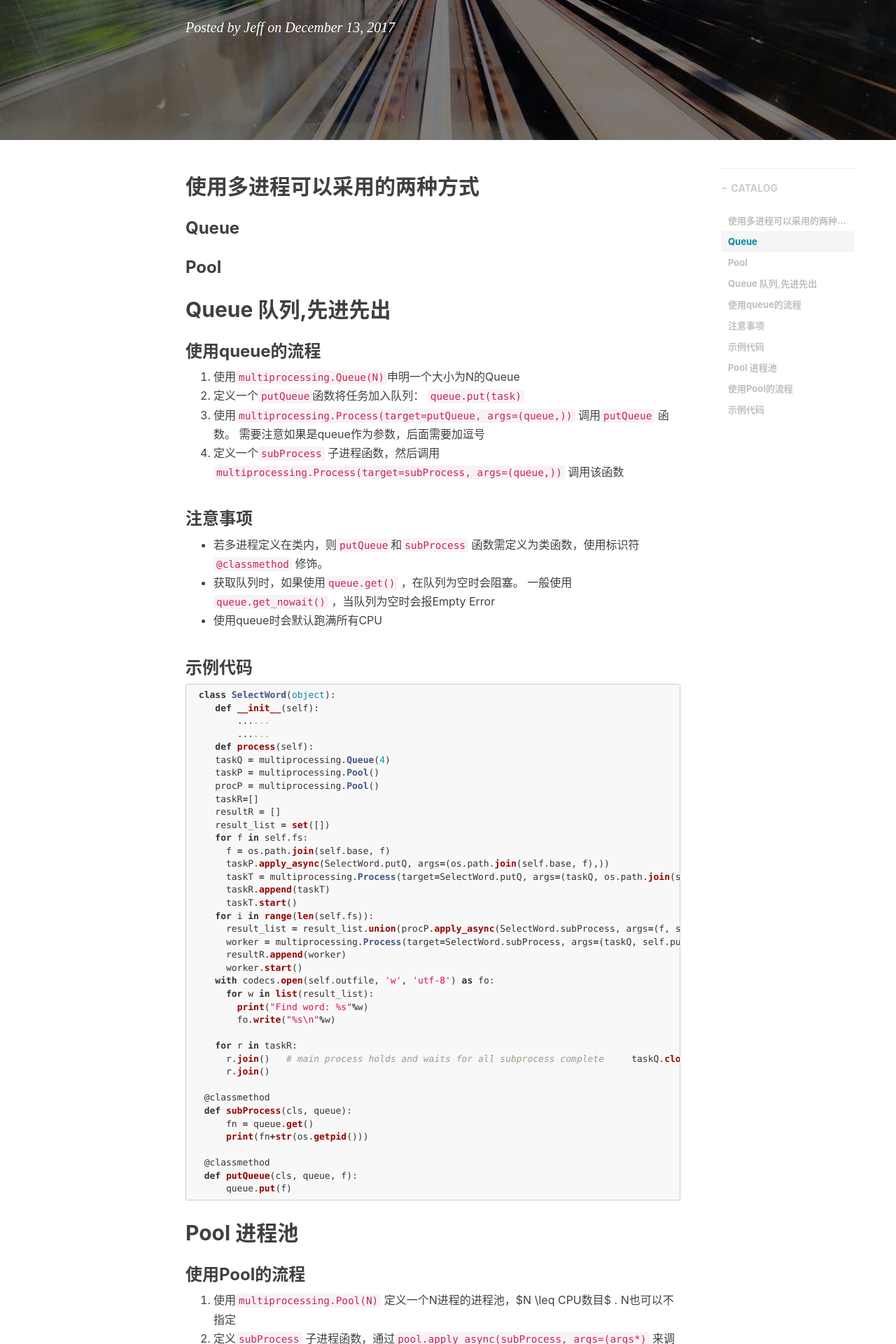
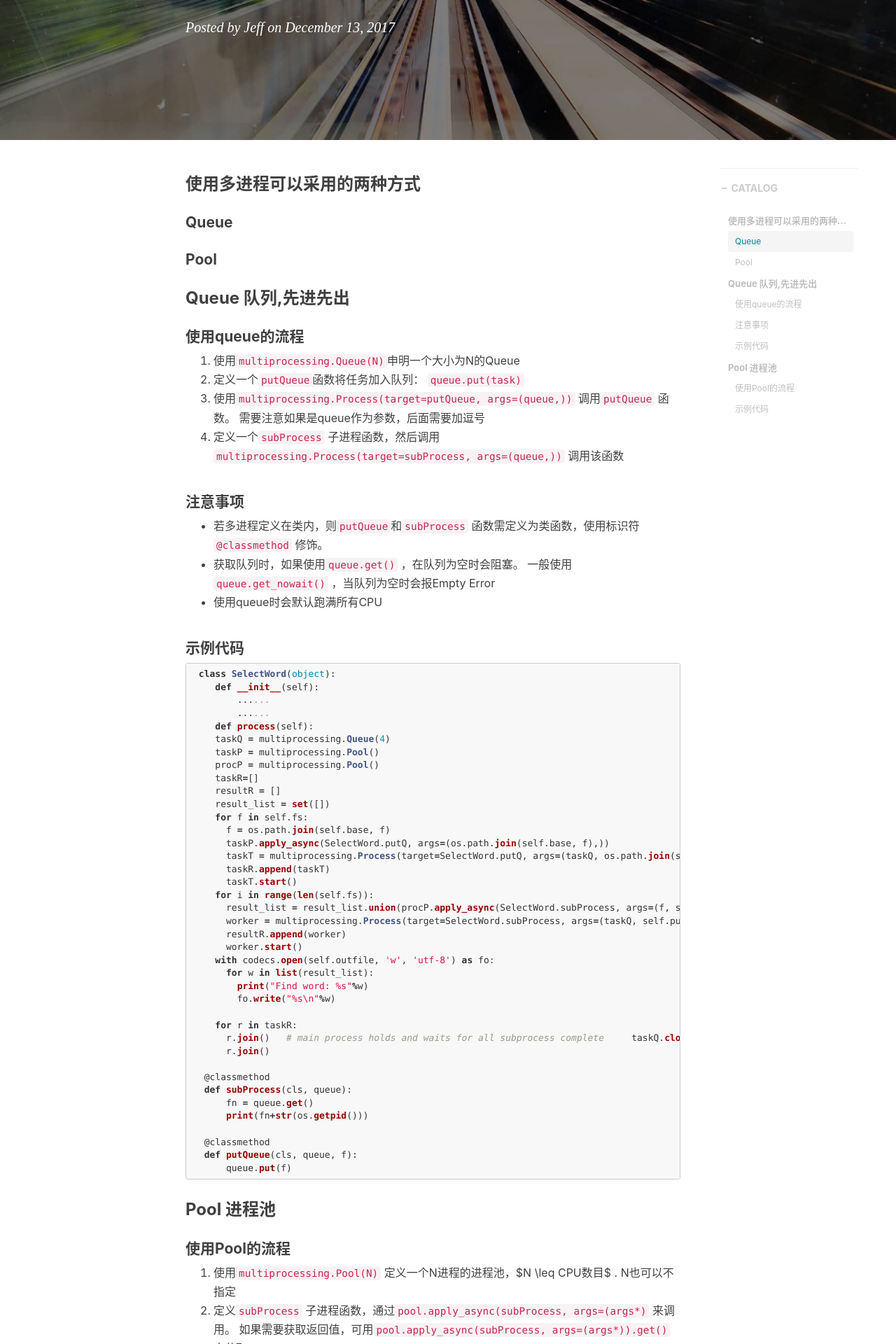
Before and after one commit to JeffpanUK/JeffpanUK.github.io, a Jekyll site: the page built from _posts/2017-12-13-multiprocessing-Pool-and-Queue-usage.markdown, in a window 1280 px wide. Shown: the part 383-2303 px from the top of the page at 70% size. Built offline with Jekyll 4.4.1, drawn with Linux system fonts in a browser that asks for light colours; nearby versions of some CDN libraries; comment, search, counter and statistics services are not loaded.

Commit message:
remove hash tag before title

````diff
--- a/_config.yml
+++ b/_config.yml
@@ -27,7 +27,7 @@ highlighter: rouge
 permalink: pretty
 paginate: 10
 exclude: ["less","node_modules","Gruntfile.js","package.json","README.md","README.zh.md"]
-anchorjs: true                          # if you want to customize anchor. check out line:181 of `post.html`
+anchorjs: false                          # if you want to customize anchor. check out line:181 of `post.html`
 
 
 
--- a/_posts/2017-12-13-multiprocessing-Pool-and-Queue-usage.markdown
+++ b/_posts/2017-12-13-multiprocessing-Pool-and-Queue-usage.markdown
@@ -9,27 +9,27 @@ catalog: true
 tags:
     - python
 ---
-## 使用多进程可以采用的两种方式
+### 使用多进程可以采用的两种方式
 
-### Queue
-### Pool
+#### Queue
+#### Pool
 
-## Queue 队列,先进先出
+### Queue 队列,先进先出
 
-### 使用queue的流程
+#### 使用queue的流程
 
 1. 使用`multiprocessing.Queue(N)`申明一个大小为N的Queue
 2. 定义一个`putQueue`函数将任务加入队列： `queue.put(task)`
 3. 使用`multiprocessing.Process(target=putQueue, args=(queue,))` 调用`putQueue` 函数。 需要注意如果是queue作为参数，后面需要加逗号
 4. 定义一个`subProcess` 子进程函数，然后调用`multiprocessing.Process(target=subProcess, args=(queue,))` 调用该函数
 
-### 注意事项
+#### 注意事项
 
 - 若多进程定义在类内，则`putQueue`和`subProcess` 函数需定义为类函数，使用标识符`@classmethod` 修饰。
 - 获取队列时，如果使用`queue.get()` ，在队列为空时会阻塞。 一般使用`queue.get_nowait()` ，当队列为空时会报Empty Error
 - 使用queue时会默认跑满所有CPU
 
-### 示例代码
+#### 示例代码
 
 ```python
  class SelectWord(object):
@@ -75,15 +75,15 @@ tags:
       queue.put(f)
 ```
 
-## Pool 进程池
+### Pool 进程池
 
-### 使用Pool的流程
+#### 使用Pool的流程
 
 1. 使用`multiprocessing.Pool(N)` 定义一个N进程的进程池，$N \leq CPU数目$ . N也可以不指定
 2. 定义`subProcess` 子进程函数，通过`pool.apply_async(subProcess, args=(args*)` 来调用。 如果需要获取返回值，可用`pool.apply_async(subProcess, args=(args*)).get()` 来获取
 3. 当进程池填完后，使用`pool.close()` 和`pool.join()` 关闭进程池并等待子进程完成
 
-### 示例代码
+#### 示例代码
 
 ```python
 def process(self):
````
